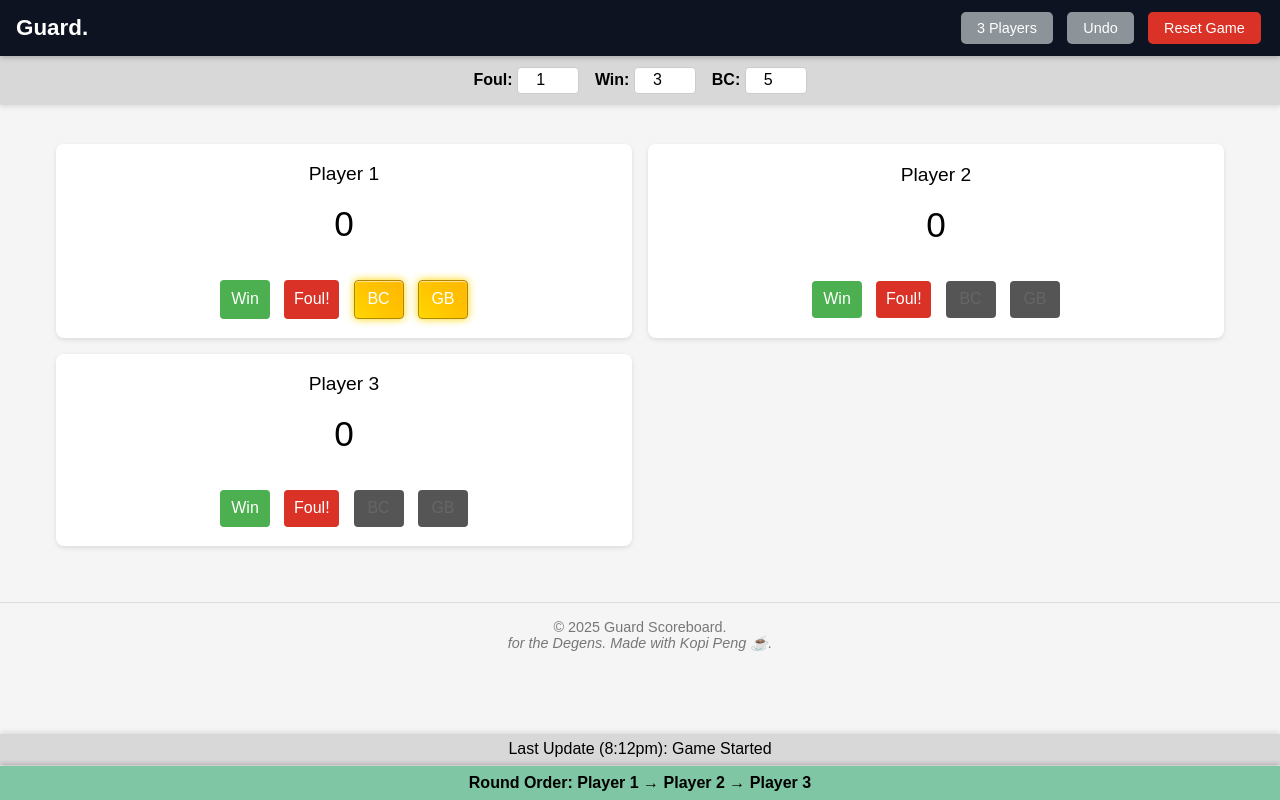
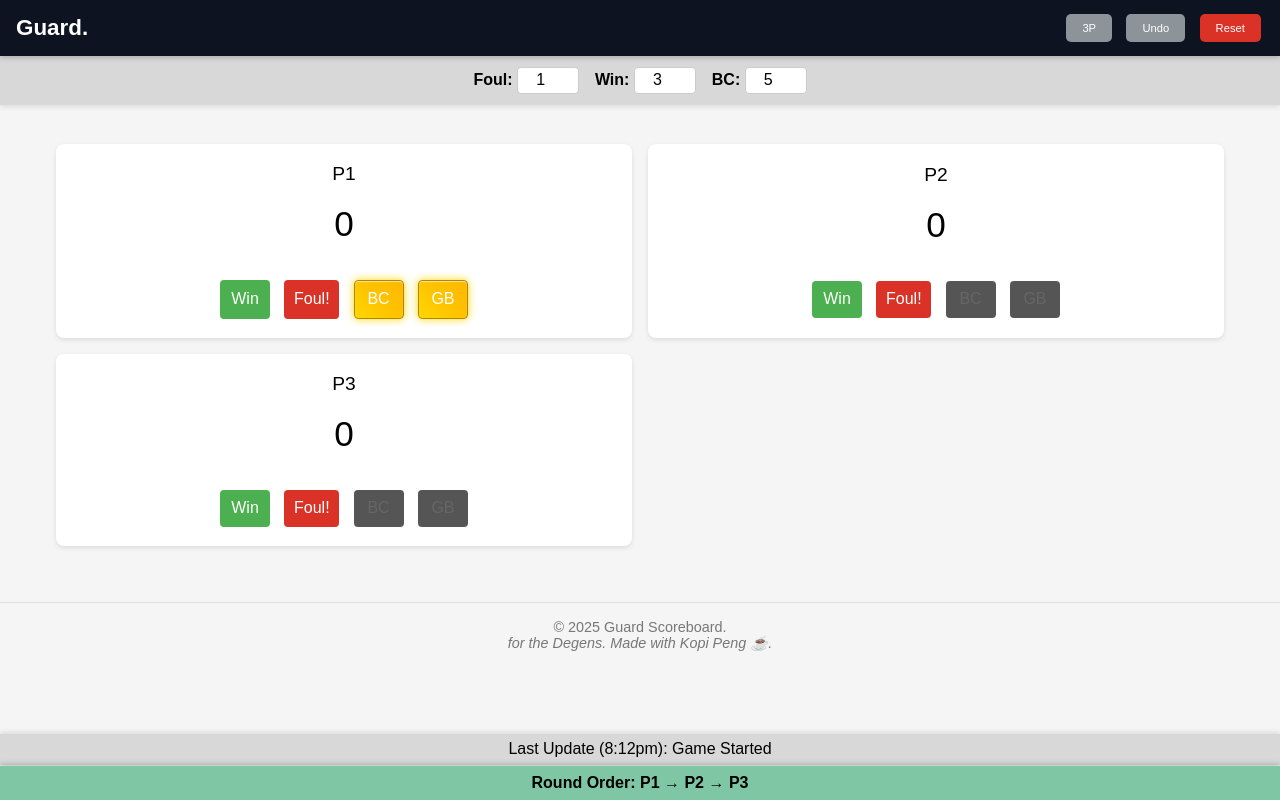
Before and after one commit to jingloon/gsb, a plain HTML site: page index.html in a window 1280 px wide. Drawn offline with Linux system fonts and the light colour scheme.

Commit message:
CSS housekeeping
minor fix on sizings

```diff
--- a/index.html
+++ b/index.html
@@ -54,7 +54,7 @@
 
         .right-buttons button {
             padding: 0.5rem 1rem;
-            font-size: 0.9rem;
+            font-size: 0.7rem;
             border: none;
             border-radius: 5px;
             background-color: #8c9399;
@@ -444,9 +444,9 @@
     <div class="top-menu">
         <div id="branding" class="branding">Guard.</div>
         <div class="right-buttons">
-            <button id="togglePlayersBtn">3 Players</button>
+            <button id="togglePlayersBtn">3P</button>
             <button id="undoBtn">Undo</button>
-            <button class="reset" onclick="confirmReset()">Reset Game</button>
+            <button class="reset" onclick="confirmReset()">Reset</button>
         </div>
     </div>
 
@@ -461,7 +461,7 @@
     </div>
 
     <div id="lastUpdate"></div>
-    <div id="roundOrder">Round Order: Player 1 → Player 2 → Player 3</div>
+    <div id="roundOrder">Round Order: P1 → P2 → P3</div>
 
     <div id="gameLogModal" class="modal">
         <div class="modal-content">
@@ -489,7 +489,7 @@
 
             // Name label with click-to-edit functionality
             card.innerHTML = `
-        <div class="name-label" id="nameLabel${player}">Player ${player}</div>
+        <div class="name-label" id="nameLabel${player}">P${player}</div>
         <input class="name-input" id="nameInput${player}" style="display:none" />
         <div class="score" id="score${player}">0</div>
         <div class="action-buttons">
@@ -521,7 +521,7 @@
 
             nameInput.addEventListener('blur', () => {
                 let val = nameInput.value.trim();
-                if (val === '') val = `Player ${player}`;
+                if (val === '') val = `P${player}`;
                 nameLabel.textContent = val;
                 nameLabel.style.display = 'block';
                 nameInput.style.display = 'none';
@@ -745,14 +745,14 @@
                     removePlayerCard(4);
                     order = [1, 2, 3];
                     isFourPlayers = false;
-                    document.getElementById('togglePlayersBtn').textContent = '3 Players';
+                    document.getElementById('togglePlayersBtn').textContent = '3P';
                     document.getElementById('scoreboard').classList.remove('four-players');
                     document.getElementById('scoreboard').classList.add('three-players');
                 } else {
                     createPlayerCard(4);
                     order = [1, 2, 3, 4];
                     isFourPlayers = true;
-                    document.getElementById('togglePlayersBtn').textContent = '4 Players';
+                    document.getElementById('togglePlayersBtn').textContent = '4P';
                     document.getElementById('scoreboard').classList.remove('three-players');
                     document.getElementById('scoreboard').classList.add('four-players');
                 }
```
